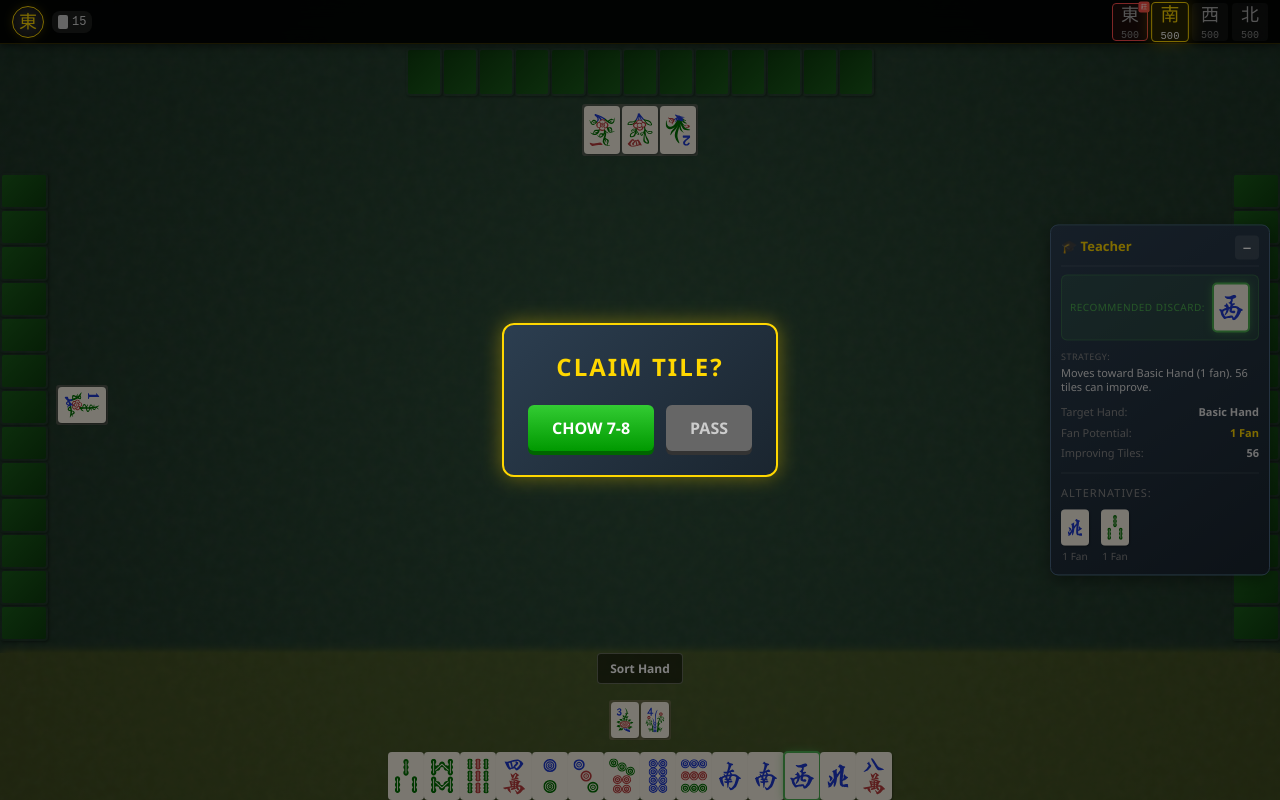
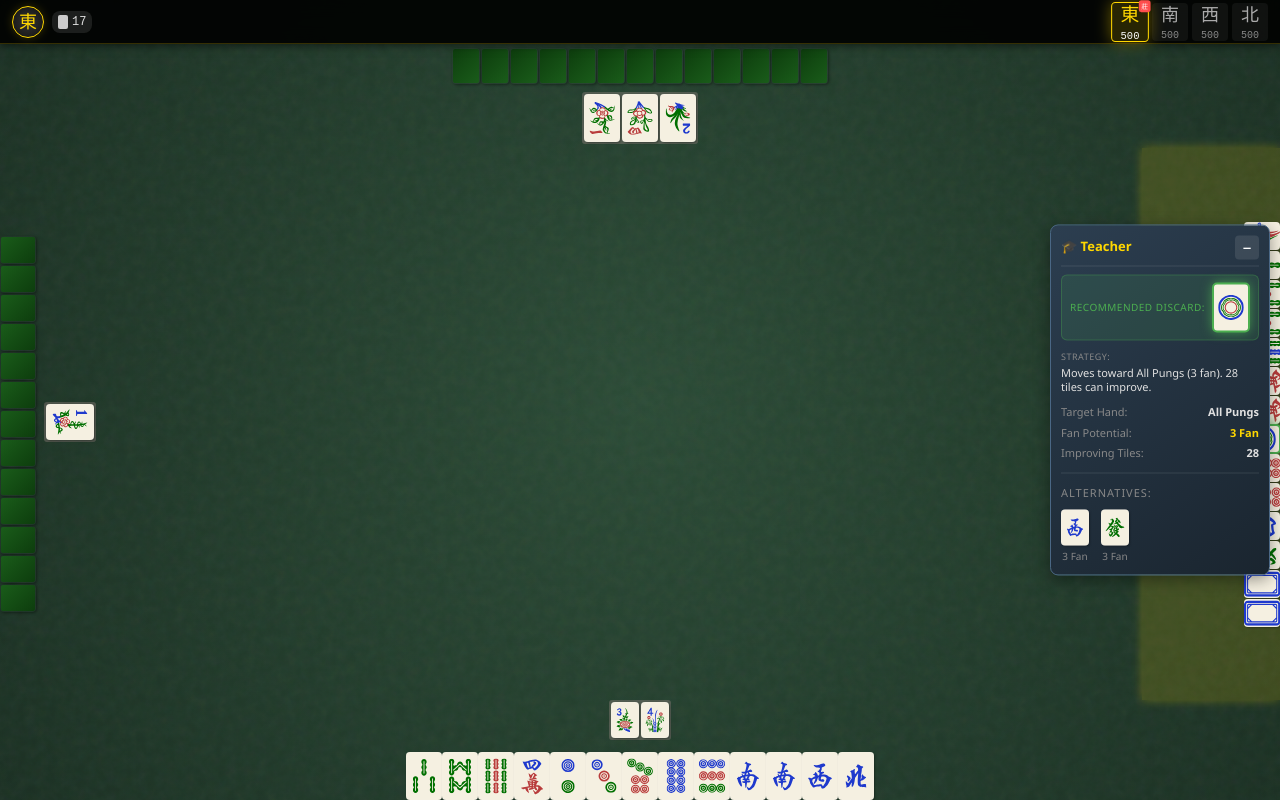
Before and after one commit to Kimeiga/hkos, a React (Vite) app: page / in a window 1280 px wide. Built offline with nearby package versions, Linux system fonts and the light colour scheme.

Commit message:
Make human player East (dealer), fix race condition in turn management, fix teacher suggestion

```diff
--- a/src/components/GameTable.tsx
+++ b/src/components/GameTable.tsx
@@ -2,7 +2,6 @@ import React, { useEffect } from 'react';
 import { useGameStore } from '../store';
 import { Wind } from '../types/tile';
 import { PlayerHand } from './PlayerHand';
-import { DiscardRiver } from './DiscardRiver';
 import { TeacherPanel } from './TeacherPanel';
 import { GameStateBar } from './GameStateBar';
 import './GameTable.css';
@@ -36,14 +35,6 @@ export const GameTable: React.FC = () => {
     dealerSeat,
   } = useGameStore();
 
-  // Collect all discards for the DiscardRiver
-  const allDiscards = {
-    south: players.south.discards,
-    east: players.east.discards,
-    north: players.north.discards,
-    west: players.west.discards,
-  };
-
   // Start game on mount
   useEffect(() => {
     if (phase === 'waiting') {
@@ -51,24 +42,28 @@ export const GameTable: React.FC = () => {
     }
   }, [phase, initGame]);
 
+  // Find the human player's seat
+  const humanSeat = (Object.keys(players) as Wind[]).find(w => players[w].isHuman) || 'east';
+
   // Handle tile click for human player
   const handleTileClick = (tile: typeof selectedTile) => {
     if (!tile) return;
 
     if (selectedTile?.instanceId === tile.instanceId) {
       // Double-click to discard
-      discardTile('south', tile);
+      discardTile(humanSeat, tile);
     } else {
       selectTile(tile);
     }
   };
 
-  // Handle draw action
-  const handleDraw = () => {
-    if (currentTurn === 'south' && turnPhase === 'draw') {
-      drawTile('south');
+  // Handle draw action (unused but kept for potential future use)
+  const _handleDraw = () => {
+    if (currentTurn === humanSeat && turnPhase === 'draw') {
+      drawTile(humanSeat);
     }
   };
+  void _handleDraw; // Suppress unused warning
 
   const winds: Wind[] = ['south', 'east', 'north', 'west'];
   const scores = {
@@ -95,7 +90,9 @@ export const GameTable: React.FC = () => {
       </div>
 
       {/* Player hands in their positions */}
-      {winds.map(wind => (
+      {winds.map(wind => {
+        const isHuman = players[wind].isHuman;
+        return (
           <PlayerHand
             key={wind}
             tiles={players[wind].hand}
@@ -103,19 +100,20 @@ export const GameTable: React.FC = () => {
             flowers={players[wind].flowers}
             position={positionMap[wind]}
             isCurrentTurn={currentTurn === wind}
-          isHuman={players[wind].isHuman}
+            isHuman={isHuman}
             seat={wind}
-          selectedTile={wind === 'south' ? selectedTile : null}
-          recommendedTile={wind === 'south' ? teacherSuggestion?.recommendedTile : null}
-          onTileClick={wind === 'south' ? handleTileClick : undefined}
+            selectedTile={isHuman ? selectedTile : null}
+            recommendedTile={isHuman ? teacherSuggestion?.recommendedTile : null}
+            onTileClick={isHuman ? handleTileClick : undefined}
             onSort={
-            wind === 'south' && phase === 'playing' && currentTurn === 'south' && turnPhase === 'discard'
+              isHuman && phase === 'playing' && currentTurn === wind && turnPhase === 'discard'
                 ? sortHand
                 : undefined
             }
-          canDiscard={wind === 'south' && currentTurn === 'south' && turnPhase === 'discard'}
+            canDiscard={isHuman && currentTurn === wind && turnPhase === 'discard'}
           />
-      ))}
+        );
+      })}
 
       {/* Floating Sort Button Removed - Integrated into PlayerHand */}
 
--- a/src/components/PlayerHand.css
+++ b/src/components/PlayerHand.css
@@ -309,3 +309,44 @@
 .flowers-vertical {
   flex-direction: column;
 }
+
+/* --- SMALL TILES FOR AI PLAYERS (User Request) --- */
+/* Target only the Hand Tiles for Top/Left/Right players */
+/* Base Small Size: 28px x 36px (approx 75% of 36x48) */
+
+/* Top (North) - 180deg Portrait */
+.player-hand.top .hand-tiles .tile {
+  width: 28px !important;
+  height: 36px !important;
+  padding: 1px;
+}
+
+/* Left (West) - 90deg Landscape */
+.player-hand.left .hand-tiles .tile {
+  width: 36px !important;
+  height: 28px !important;
+  padding: 1px;
+}
+
+/* Right (East) - 270deg Landscape */
+.player-hand.right .hand-tiles .tile {
+  width: 36px !important;
+  height: 28px !important;
+  padding: 1px;
+}
+
+/* Ensure inner images/backs scale correctly */
+.player-hand.top .hand-tiles .tile .tile-back,
+.player-hand.left .hand-tiles .tile .tile-back,
+.player-hand.right .hand-tiles .tile .tile-back {
+  background-size: cover;
+  /* Ensure gradient covers new size */
+}
+
+/* Adjust margins to pack them tighter if needed */
+.player-hand.top .hand-tiles,
+.player-hand.left .hand-tiles,
+.player-hand.right .hand-tiles {
+  gap: 1px;
+  /* Tighter gap for small tiles */
+}
--- a/src/store/gameStore.ts
+++ b/src/store/gameStore.ts
@@ -51,9 +51,12 @@ interface GameStore extends GameState {
   checkClaims: (tile: Tile, fromPlayer: Wind) => Promise<boolean>; // Returns true if claimed
 }
 
+// Human is East (dealer) - the most common setup in Mahjong trainers
+const HUMAN_SEAT: Wind = 'east';
+
 const createInitialPlayers = (): Record<Wind, Player> => ({
-  east: { seat: 'east', hand: [], melds: [], flowers: [], discards: [], score: INITIAL_SCORE, isHuman: false },
-  south: { seat: 'south', hand: [], melds: [], flowers: [], discards: [], score: INITIAL_SCORE, isHuman: true },
+  east: { seat: 'east', hand: [], melds: [], flowers: [], discards: [], score: INITIAL_SCORE, isHuman: true },
+  south: { seat: 'south', hand: [], melds: [], flowers: [], discards: [], score: INITIAL_SCORE, isHuman: false },
   west: { seat: 'west', hand: [], melds: [], flowers: [], discards: [], score: INITIAL_SCORE, isHuman: false },
   north: { seat: 'north', hand: [], melds: [], flowers: [], discards: [], score: INITIAL_SCORE, isHuman: false },
 });
@@ -158,11 +161,14 @@ export const useGameStore = create<GameStore>((set, get) => ({
     console.log('[Game] Dealt complete. Current Turn:', 'east', 'Phase:', 'east' === state.dealerSeat ? 'discard' : 'draw');
     get().updateTeacherSuggestion();
 
-    // If starting player (Dealer) is AI, trigger their turn
-    const currentPlayer = players[state.dealerSeat];
-    if (!currentPlayer.isHuman) {
+    // If starting player (Dealer/East) is AI, trigger their turn
+    // Otherwise, human player is ready to discard (they already have 14 tiles as dealer)
+    const dealerPlayer = players['east'];
+    if (!dealerPlayer.isHuman) {
       console.log('[Game] Triggering AI Dealer turn...');
       setTimeout(() => get().playAITurn(), 800);
+    } else {
+      console.log('[Game] Human is dealer - ready to discard.');
     }
   },
 
@@ -253,13 +259,29 @@ export const useGameStore = create<GameStore>((set, get) => ({
       selectedTile: null,
     });
 
+    // Capture current discard for comparison
+    const discardInstanceId = tile.instanceId;
+
     // Animate discard, then check for claims
     setTimeout(async () => {
       set({ animatingTile: null, animationTarget: null });
 
+      // Guard: Only proceed if this is still the current discard we're processing
+      const currentState = get();
+      if (currentState.lastDiscard?.instanceId !== discardInstanceId) {
+        console.log('[Game] Stale discard check, skipping nextTurn.');
+        return;
+      }
+
       console.log(`[Game] Checking claims for discard by ${player}...`);
       const claimed = await get().checkClaims(tile, player);
       if (!claimed) {
+        // Double-check we're still on the same discard
+        const finalState = get();
+        if (finalState.lastDiscard?.instanceId !== discardInstanceId) {
+          console.log('[Game] Stale after claim check, skipping nextTurn.');
+          return;
+        }
         console.log('[Game] No claims, proceeding to next turn.');
         get().nextTurn();
       } else {
@@ -415,10 +437,10 @@ export const useGameStore = create<GameStore>((set, get) => ({
 
   updateTeacherSuggestion: () => {
     const state = get();
-    const humanPlayer = state.players.south;
+    const humanPlayer = state.players[HUMAN_SEAT];
 
     // Only show suggestion when it's human's turn in discard phase
-    if (state.currentTurn !== 'south' || state.turnPhase !== 'discard') {
+    if (state.currentTurn !== HUMAN_SEAT || state.turnPhase !== 'discard') {
       set({ teacherSuggestion: null });
       return;
     }
@@ -436,7 +458,7 @@ export const useGameStore = create<GameStore>((set, get) => ({
         const suggestion = suggestDiscard(
           humanPlayer.hand,
           humanPlayer.melds,
-          'south',
+          HUMAN_SEAT,
           state.roundWind
         );
         set({ teacherSuggestion: suggestion });
```
Lines whose indentation alone changed are shown as unchanged.
